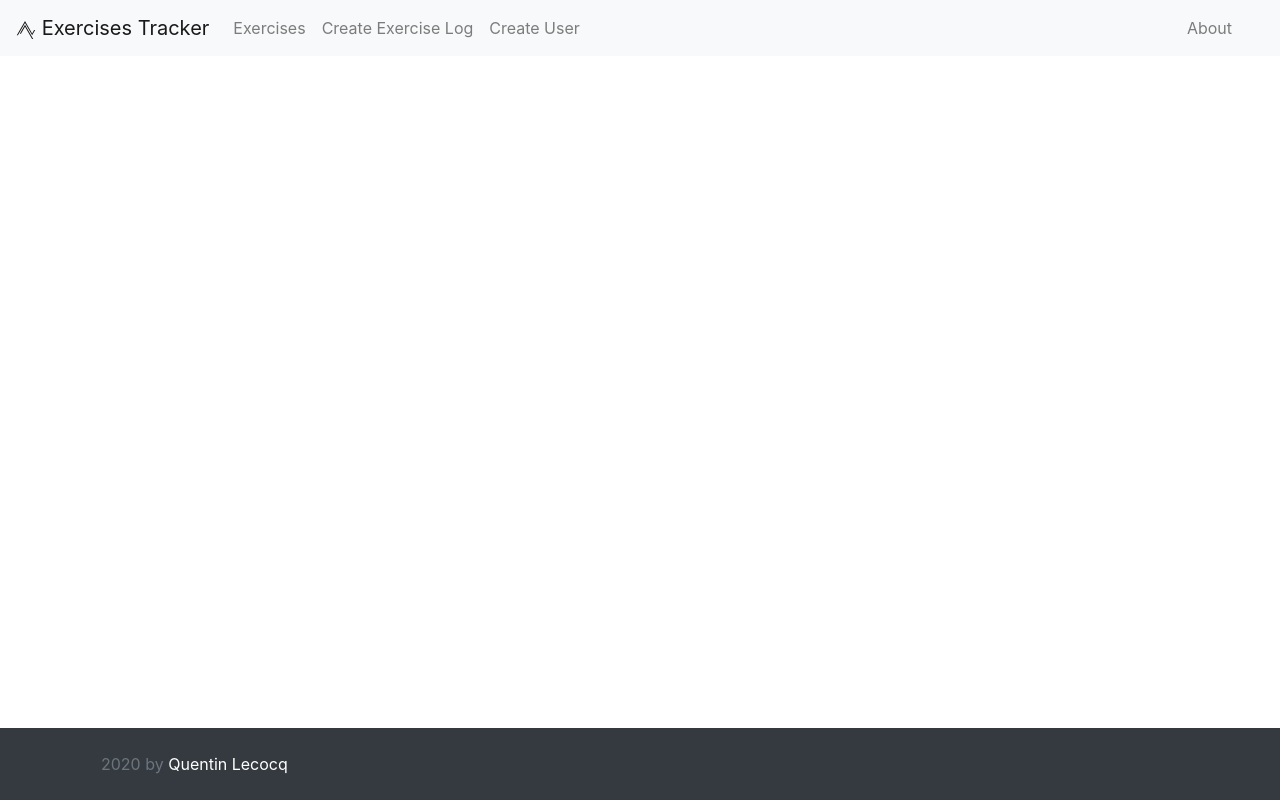
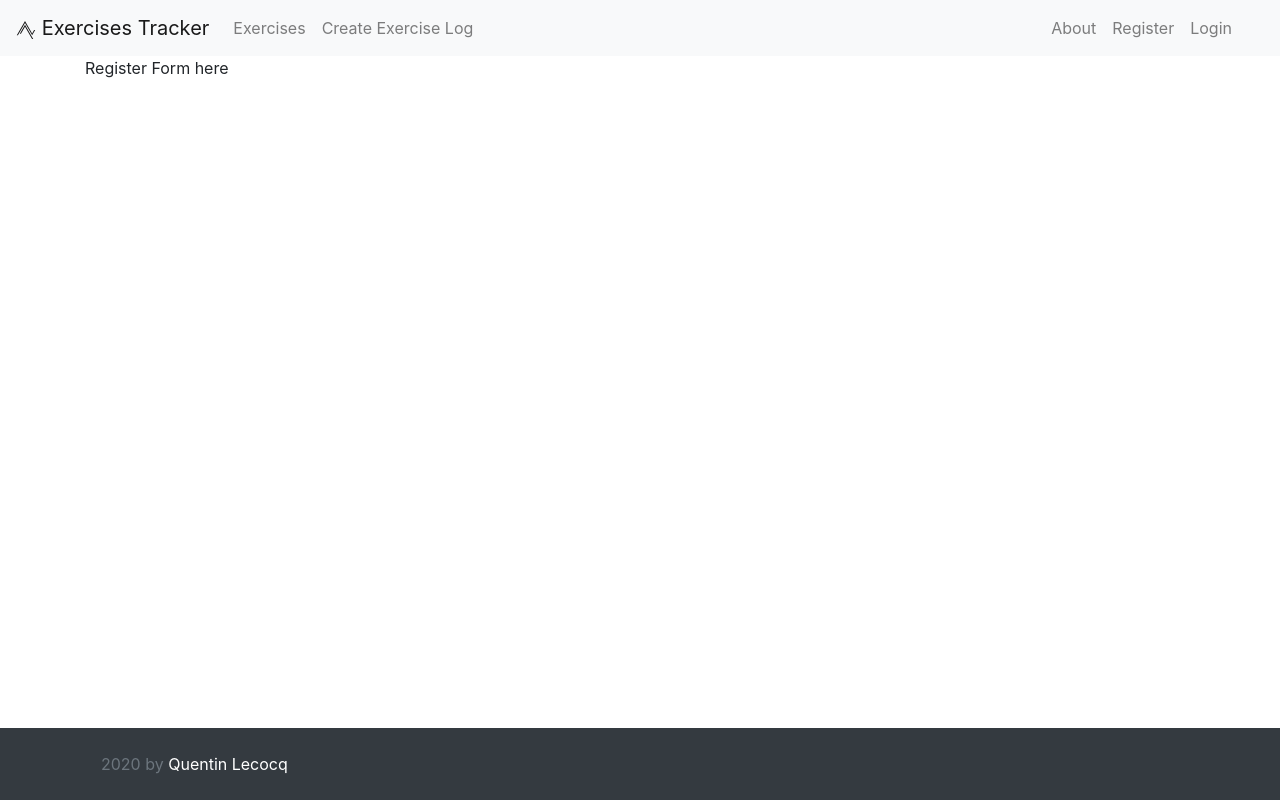
Before and after one commit to Quentin0292/ExerciseTrackerApp, a React (Create React App) app in the folder client/: page /register in a window 1280 px wide. Built offline with nearby package versions, Linux system fonts and the light colour scheme; the HTML template or start-up script is replaced by a standard one.

Commit message:
added folder structure to register and login logic

```diff
--- a/client/src/App.js
+++ b/client/src/App.js
@@ -3,8 +3,10 @@ import { BrowserRouter as Router, Route, Switch } from 'react-router-dom';
 import Home from './components/pages/Home';
 import Navbar from './components/layout/Navbar';
 
+import Register from './components/auth/Register';
+import Login from './components/auth/Login';
+
 import ExerciseForm from './components/exercises/ExerciseForm';
-import CreateUser from './components/users/CreateUser';
 import About from './components/pages/About';
 import Footer from './components/layout/Footer';
 import 'bootstrap/dist/css/bootstrap.min.css';
@@ -22,8 +24,9 @@ function App() {
             <Switch>
               <Route exact path='/' component={Home} />
               <Route exact path='/create' component={ExerciseForm} />
-              <Route exact path='/user' component={CreateUser} />
               <Route exact path='/about' component={About} />
+              <Route exact path='/register' component={Register} />
+              <Route exact path='/login' component={Login} />
             </Switch>
             <Footer />
           </div>
--- /dev/null
+++ b/client/src/components/auth/Login.js
@@ -0,0 +1,7 @@
+import React from 'react';
+
+const Login = () => {
+  return <div>Login Form here</div>;
+};
+
+export default Login;
--- /dev/null
+++ b/client/src/components/auth/Register.js
@@ -0,0 +1,7 @@
+import React from 'react';
+
+const Register = () => {
+  return <div>Register Form here</div>;
+};
+
+export default Register;
--- a/client/src/components/exercises/ExercisesList.js
+++ b/client/src/components/exercises/ExercisesList.js
@@ -13,6 +13,10 @@ const ExercisesList = () => {
       return <ExerciseItem key={exercise.id} exercise={exercise} />;
     });
   };
+
+  if (exercises.length === 0) {
+    return <h4>Please add a exercise</h4>;
+  }
 
   return (
     <Fragment>
--- a/client/src/components/layout/Footer.js
+++ b/client/src/components/layout/Footer.js
@@ -11,7 +11,7 @@ const Footer = () => {
             style={linkGithub}
             href='https://github.com/quentin0292'
             target='_blank'
-            rel='noopener noreferer'
+            rel='noopener noreferrer'
           >
             Quentin Lecocq
           </a>
--- a/client/src/components/layout/Navbar.js
+++ b/client/src/components/layout/Navbar.js
@@ -36,16 +36,21 @@ const Navbar = ({ title }) => {
               Create Exercise Log
             </Link>
           </li>
-          <li className='navbar-item'>
-            <Link to='/user' className='nav-link'>
-              Create User
-            </Link>
-          </li>
         </ul>
         <ul className='navbar-nav mr-4'>
           <li className='navbar-item'>
             <Link to='/about' className='nav-link'>
               About
+            </Link>
+          </li>
+          <li className='navbar-item'>
+            <Link to='/register' className='nav-link'>
+              Register
+            </Link>
+          </li>
+          <li className='navbar-item'>
+            <Link to='/login' className='nav-link'>
+              Login
             </Link>
           </li>
         </ul>
```
